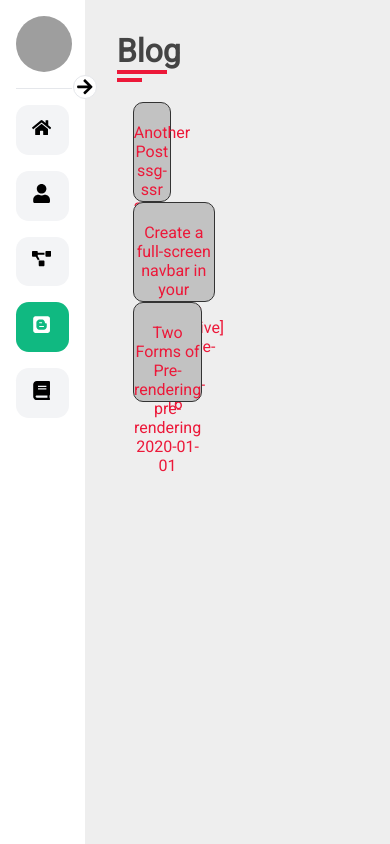
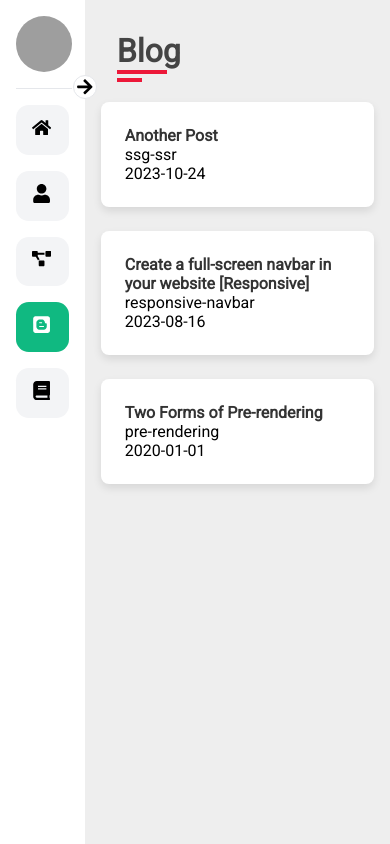
Before and after one commit to B-Mustafa/Next-Portfolio, a Next.js app: page /blog in a window 390 px wide. Built offline with nearby package versions, Linux system fonts and the light colour scheme; grey boxes are pictures that could not be loaded.

Commit message:
few fixes

```diff
--- a/package.json
+++ b/package.json
@@ -31,5 +31,6 @@
   "devDependencies": {},
   "main": "index.js",
   "author": "Mustafa",
-  "license": "MIT"
+  "license": "MIT",
+  "repository": "https://github.com/B-Mustafa/next-portfolio.git"
 }
--- a/src/pages/blog.js
+++ b/src/pages/blog.js
@@ -18,15 +18,16 @@ export default function Blog({ allPostsData }) {
         <h2 style={{ fontSize: '2rem' }} className="section-title">Blog</h2>
         <ul style={{ listStyle: 'none', padding: 0 }} className="blog-context" >
           {allPostsData.map(({ id, date, title, slug }) => (
-          <Link href="/blog/[slug]" as={`/blog/${slug}`} className="blog-link ">
             <li key={id} className="blog-card" >
+              <Link href="/blog/[slug]" as={`/blog/${slug}`} className="blog-link ">
                 {title}
               <br/>
+              </Link>
               {slug}
               <br />
               {date}
             </li>
-            </Link>
+
           ))}
         </ul>
       </section>
--- a/src/styles/globals.css
+++ b/src/styles/globals.css
@@ -91,7 +91,7 @@ body {
 } */
 
 .layout {
-  z-index: 999;
+  z-index: 9999;
   display: flex;
   overflow: hidden;
   position: relative;
@@ -470,7 +470,7 @@ body {
 }
 
 .about.collapsed {
-  margin-left: 60px; /* Adjust the margin as per your sidebar width */
+  margin-left: 60px;
   transition: margin-left 0.4s ease;
 }
 
@@ -663,30 +663,63 @@ body {
 
 /* Blog Card */
 
-.blog-context{
-  margin-top: 2rem;
+.blog-section {
+  padding: 1rem;
+}
+
+.section-title {
+  font-size: 2rem;
+  margin-bottom: 1.5rem;
+}
+
+.blog-context {
+  list-style: none;
+  padding: 0;
   display: flex;
   flex-wrap: wrap;
+  margin-top: 2rem;
 }
 
-ul .blog-card{
-  text-align: center;
-  margin-left: 2rem;
-  height: 100px;
-  padding-top: 20px;
-  width: 30%;
-  border: 1px solid #333;
-  border-radius: 10px;
-  background-color: #c2c2c2;
+.blog-card {
+  background: #fff;
+  padding: 1.5rem;
+  border-radius: 8px;
+  box-shadow: 0 4px 8px rgba(0, 0, 0, 0.1);
+  margin-bottom: 1.5rem;
+  width: calc(33.3333% - 1rem);
+  margin-right: 1rem;
+  animation: fadeInUp 0.5s ease-out;
 }
 
-.blog-link{
+.blog-link {
+  color: #333;
   text-decoration: none;
-  color: #ec1839;
+  font-weight: bold;
+  transition: color 0.3s ease-out;
 }
 
-.blog-link:hover{
-  text-decoration: underline;
+.blog-link:hover {
+  color: #e44d26;
+}
+
+
+@media screen and (max-width: 768px) {
+  .blog-card {
+    width: 100%;
+    margin-right: 0;
+  }
+}
+
+
+@keyframes fadeInUp {
+  from {
+    opacity: 0;
+    transform: translateY(20px);
+  }
+  to {
+    opacity: 1;
+    transform: translateY(0);
+  }
 }
 
 /* blog render */
--- a/src/styles/posts.scss
+++ b/src/styles/posts.scss
@@ -81,7 +81,7 @@ $background-color_1: rgb(40,44,52);
     }
     code {
       font-family: $font-family_1;
-      background-color: #252525ab;
+      background-color: #0a0a0aab;
       padding: 0.1rem 0.4rem;
       border-radius: 2px;
       margin: 0.3rem;
@@ -89,7 +89,7 @@ $background-color_1: rgb(40,44,52);
       color: white;
     }
     pre {
-      background-color: #1d202692;
+      background-color: #08080892;
       backdrop-filter: blur(10px);
       border: 2px solid #39393912;
       font-size: 15px;
```
